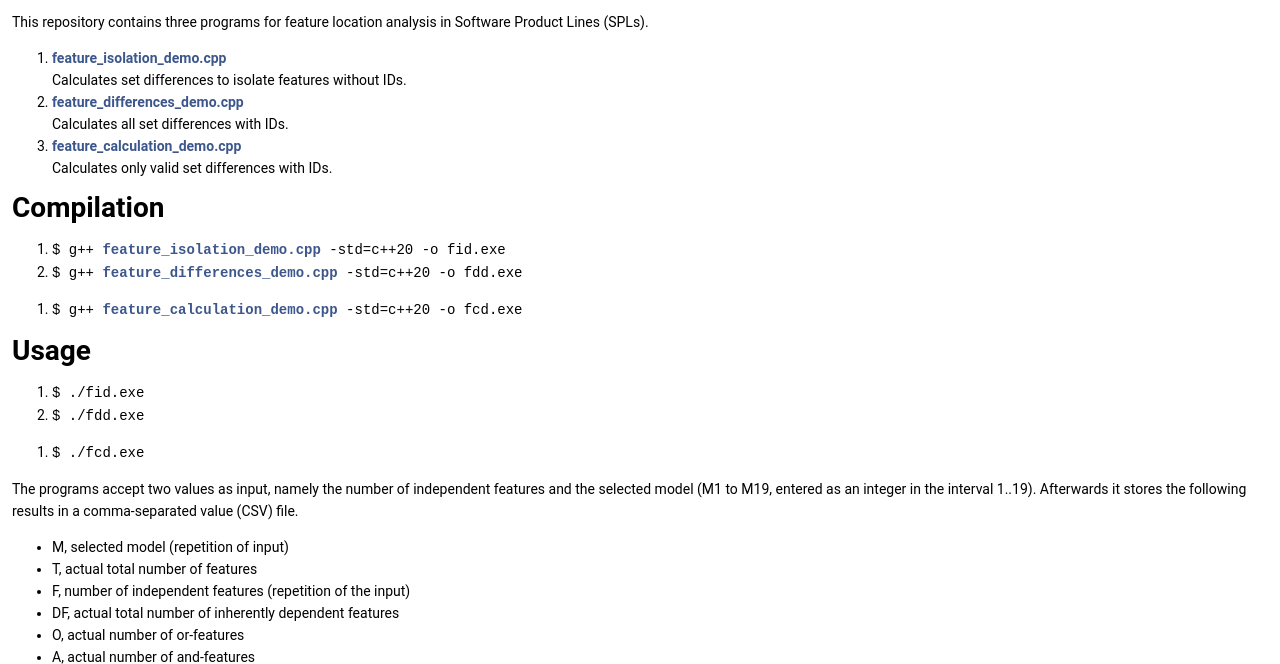
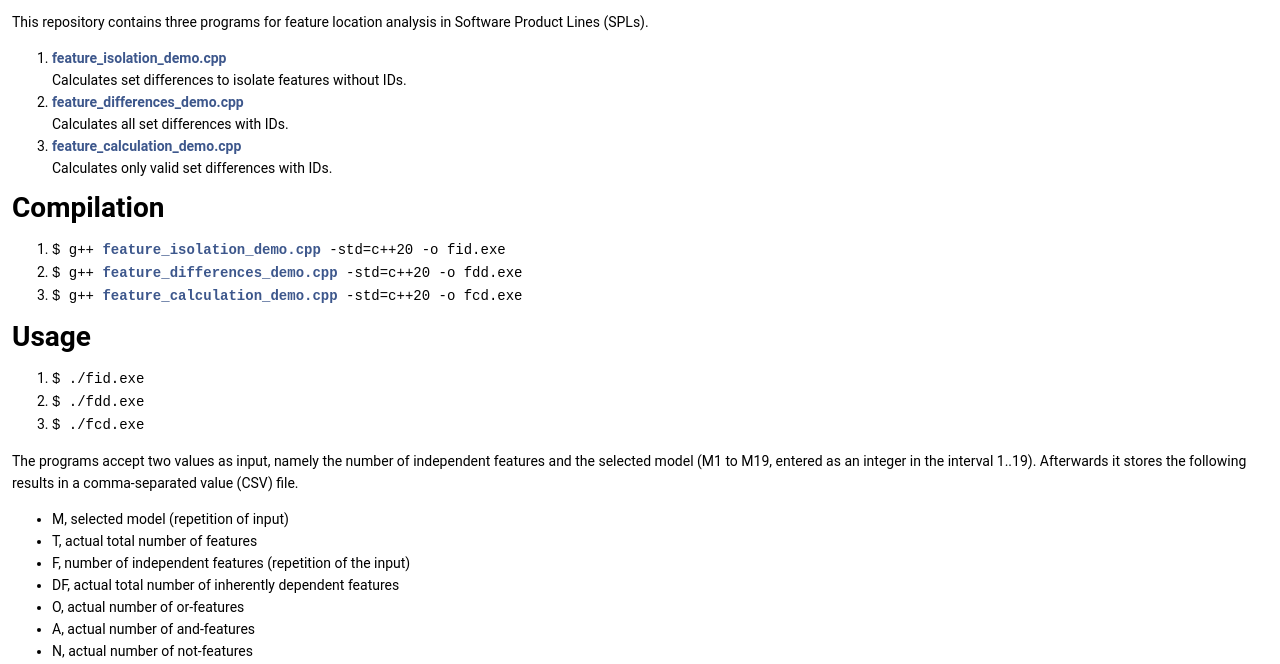
Before and after one commit to softvis-research/features, a plain HTML site: page index.html in a window 1280 px wide. Shown: the part 515-1179 px from the top of the page. Drawn offline with Linux system fonts and the light colour scheme.

Commit message:
Deploying to gh-pages from @ softvis-research/features@de6c81e2b6e52de5ece05b53d4c6a70829d15796 🚀

```diff
--- a/index.html
+++ b/index.html
@@ -81,8 +81,6 @@ Compilation</h1>
 <ol type="1">
 <li><code>$ g++ <a class="el" href="feature__isolation__demo_8cpp.html">feature_isolation_demo.cpp</a> -std=c++20 -o fid.exe</code></li>
 <li><code>$ g++ <a class="el" href="feature__differences__demo_8cpp.html">feature_differences_demo.cpp</a> -std=c++20 -o fdd.exe</code></li>
-</ol>
-<ol type="1">
 <li><code>$ g++ <a class="el" href="feature__calculation__demo_8cpp.html">feature_calculation_demo.cpp</a> -std=c++20 -o fcd.exe</code></li>
 </ol>
 <h1><a class="anchor" id="autotoc_md2"></a>
@@ -90,8 +88,6 @@ Usage</h1>
 <ol type="1">
 <li><code>$ ./fid.exe</code></li>
 <li><code>$ ./fdd.exe</code></li>
-</ol>
-<ol type="1">
 <li><code>$ ./fcd.exe</code></li>
 </ol>
 <p>The programs accept two values as input, namely the number of independent features and the selected model (M1 to M19, entered as an integer in the interval 1..19). Afterwards it stores the following results in a comma-separated value (CSV) file.</p>
```
